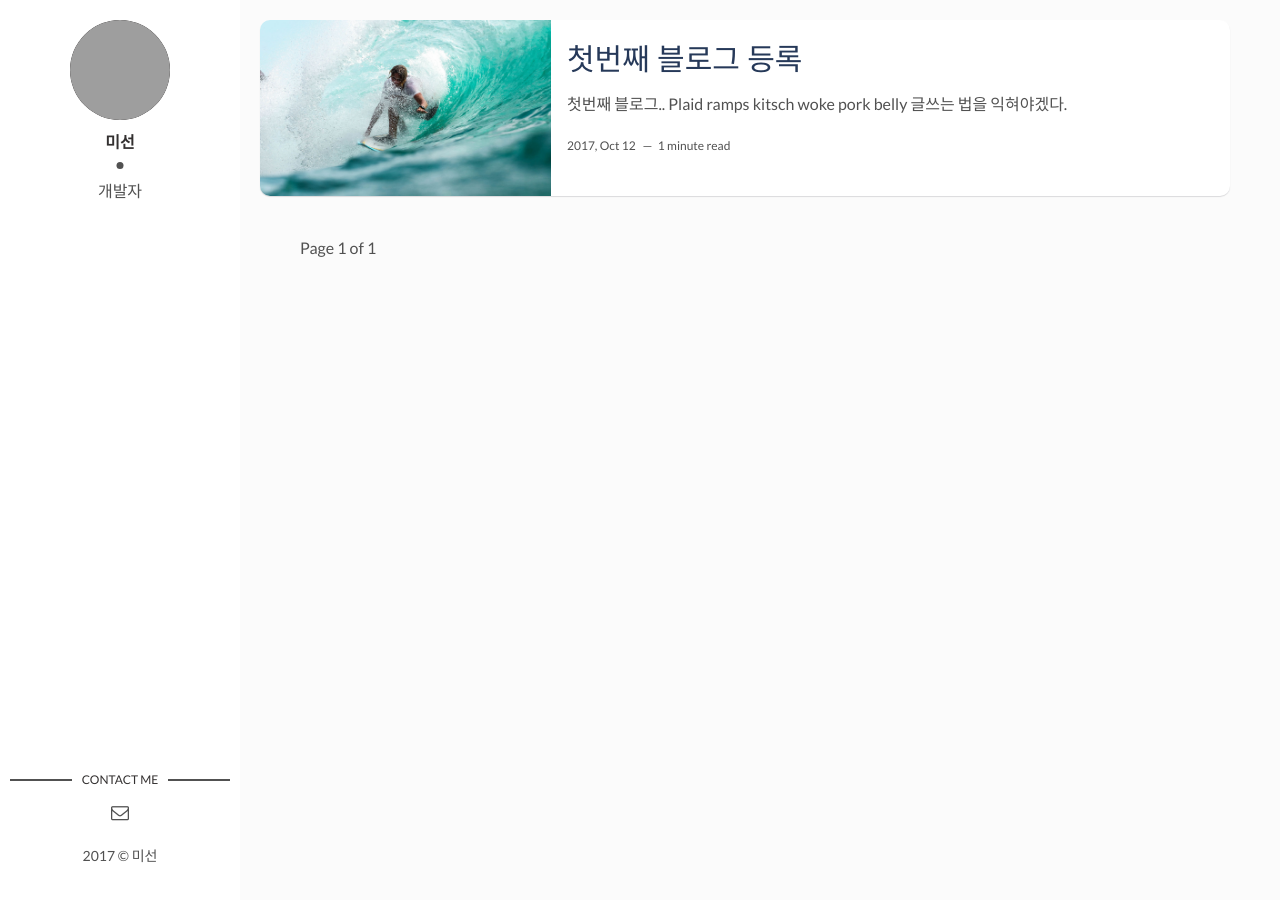
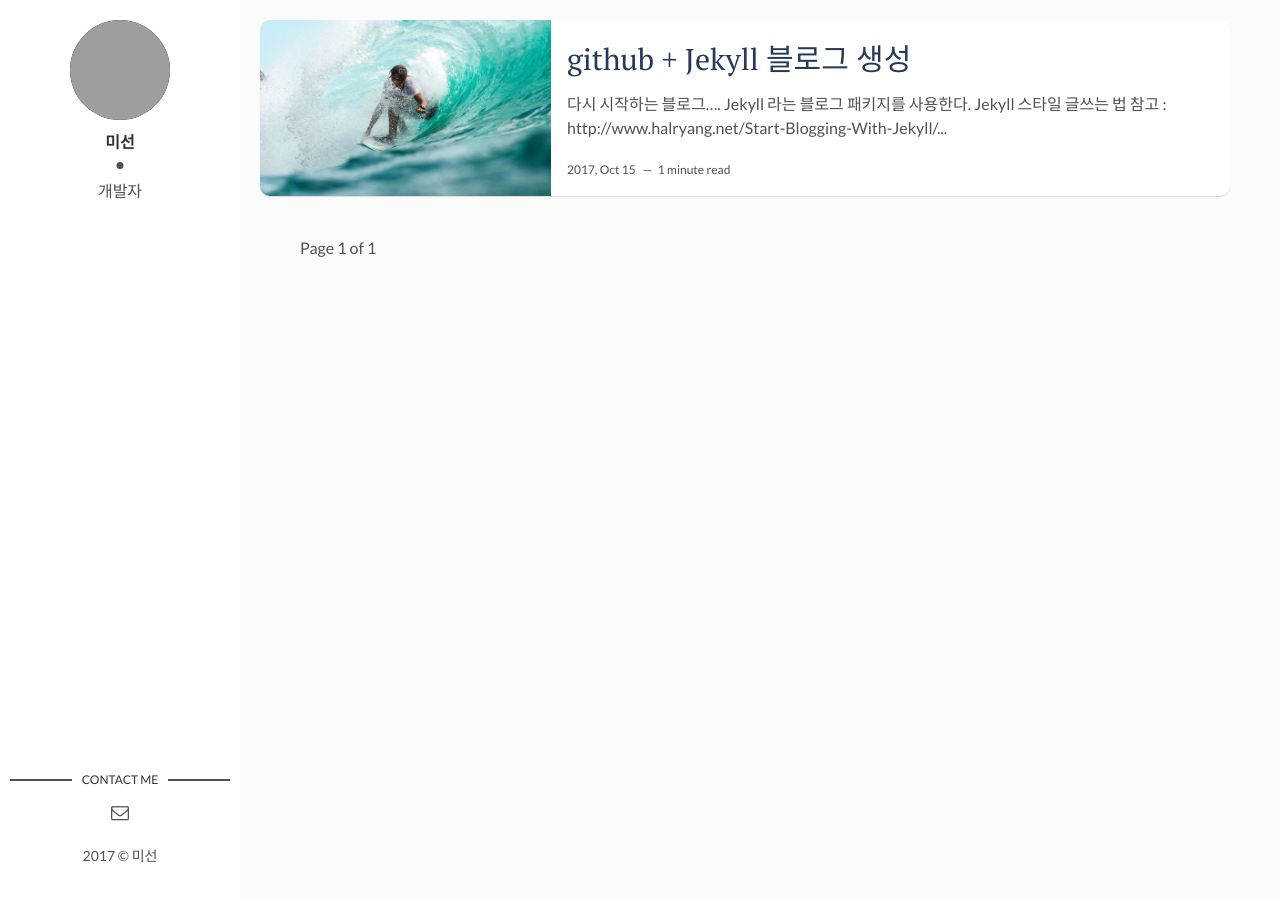
Before and after one commit to come2misun/come2misun.github.io, a Jekyll site: the page built from index.html, in a window 1280 px wide. Built offline with Jekyll 4.4.1, drawn with Linux system fonts in a browser that asks for light colours; the list of posts is cut into pages by our own code; grey boxes are pictures that could not be loaded.

Commit message:
포스트수정

```diff
--- a/_posts/2017-10-15-hello.markdown
+++ b/_posts/2017-10-15-hello.markdown
@@ -1,11 +1,23 @@
 ---
 layout: post
-title: 첫번째 블로그 등록
-date: 2017-10-12 13:32:20 +0300
+title: github + Jekyll 블로그 생성
+date: 2017-10-15 13:32:20 +0300
 description: 설명추가(옵션)
 img: i-rest.jpg # Add image post (optional)
 tags: [Holidays, Hawaii]
 ---
-첫번째 블로그..
-## Plaid ramps kitsch woke pork belly
-글쓰는 법을 익혀야겠다.
+다시 시작하는 블로그....
+
+## Jekyll 라는
+블로그 패키지를 사용한다.
+
+### Jekyll 스타일 글쓰는 법
+참고 : http://www.halryang.net/Start-Blogging-With-Jekyll/
+블로그 포스트는 반드시 _post 안에
+블로그 포스트 파일명은 항상 YYYY-MM-DD-post-name.md
+
+
+### markdown
+
+markdown 글쓰는 법도 익혀야 하고..
+https://ko.wikipedia.org/wiki/%EB%A7%88%ED%81%AC%EB%8B%A4%EC%9A%B4
```
Also changed, not shown: 2 other files.
